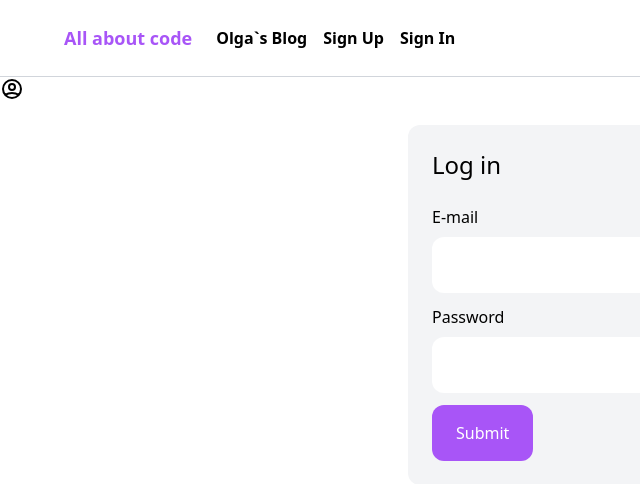
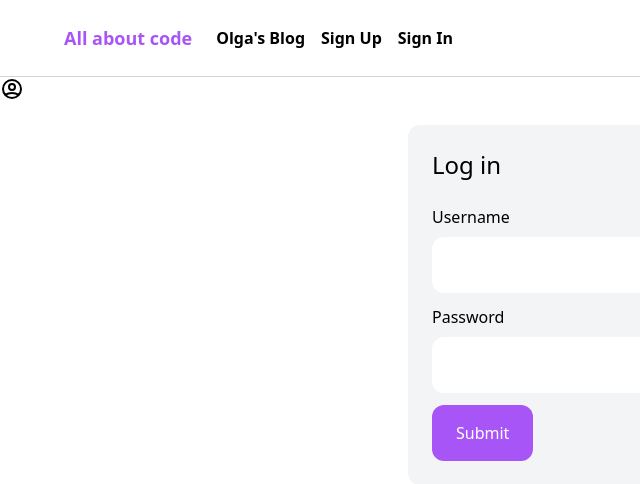
Before and after one commit to OlgaVarg2022/blog, a Django app: template blog/templates/blog/login.html in a window 1280 px wide. Shown: the top 484 px of the page, without its empty margins (0-640 px from the left). Run offline with Django 3.2, Linux system fonts and the light colour scheme; the template is opened without the code that fills it, so the values that code supplies are empty; some libraries are stand-ins or nearby versions.

Commit message:
final commit

```diff
--- a/blog/templates/blog/base.html
+++ b/blog/templates/blog/base.html
@@ -16,7 +16,7 @@
                     <ul class="flex items-center space-x-4">
 
 
-                <a href="/" class="navbar-item"><strong>Olga`s Blog</strong></a>
+                <a href="/" class="navbar-item"><strong>Olga's Blog</strong></a>
                 {% if not request.user.is_authenticated %}
                 <a href="/signup" class="navbar-item"><strong>Sign Up</strong></a>
                 <a href="/login" class="navbar-item"><strong>Sign In</strong></a>
--- a/blog/templates/blog/login.html
+++ b/blog/templates/blog/login.html
@@ -10,7 +10,7 @@
             {% csrf_token %}
 
             <div>
-                <label>E-mail</label>
+                <label>Username</label>
                 <input type="text" name="username" class="w-full mt-2 py-4 px-6 bg-white rounded-xl">
             </div>
 
```
